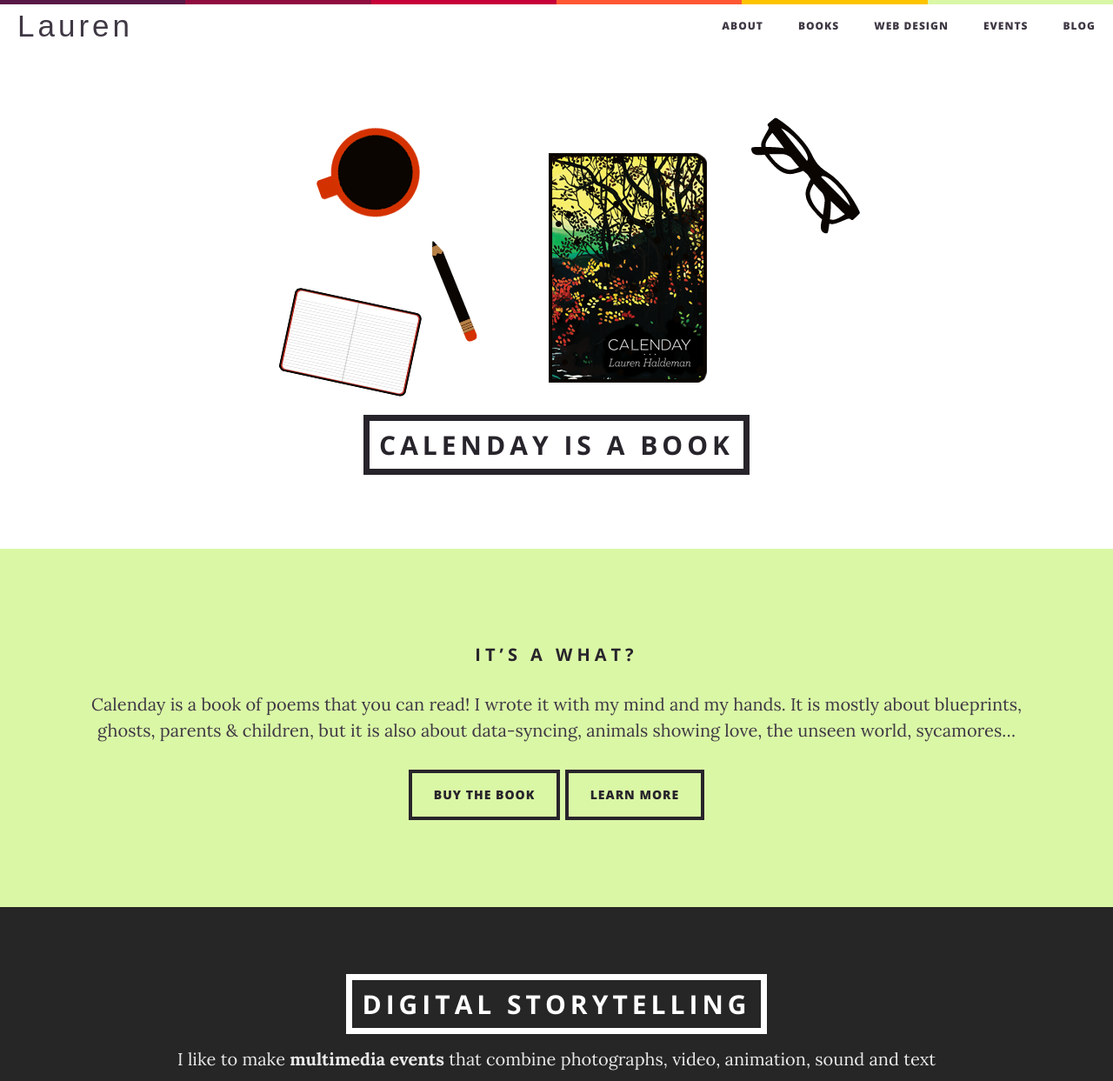
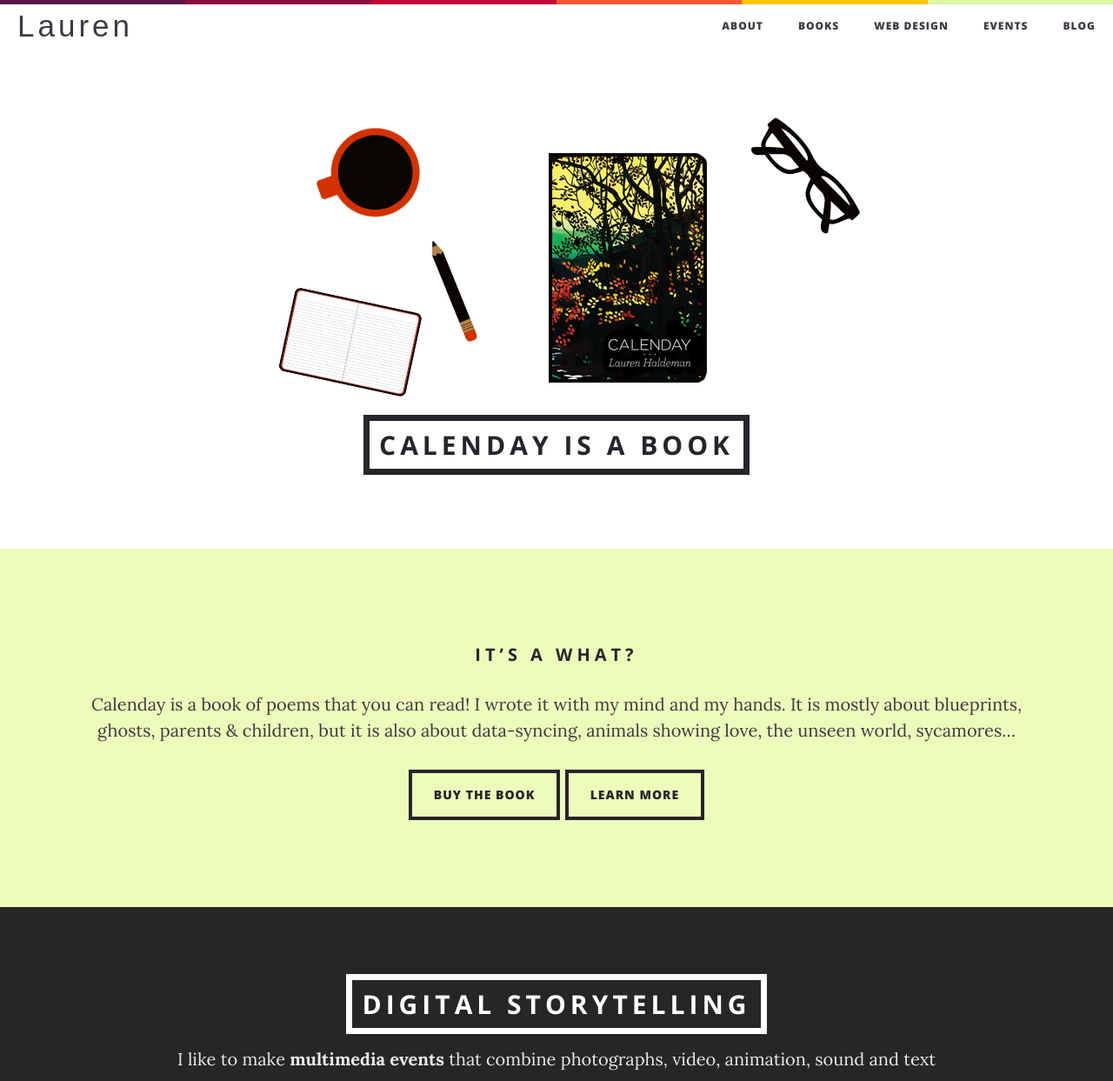
Before and after one commit to laurenhaldeman/laurenhaldeman.github.io, a Jekyll site: the page built from calenday.html, in a window 1280 px wide. Shown: the top 1243 px of the page at 87% size. Built offline with Jekyll 4.4.1, drawn with Linux system fonts in a browser that asks for light colours; nearby versions of some CDN libraries; some web fonts are replaced; comment, search, counter and statistics services are not loaded; grey boxes are pictures that could not be loaded.

```diff
--- a/css/creative.css
+++ b/css/creative.css
@@ -1,7 +1,7 @@
 body {
   font-family: 'Lora', 'Times New Roman', serif;
   font-size: 20px;
-  color: #3f3844;
+  color: #fff;
 
 }
 p {
@@ -43,7 +43,7 @@
 }
 
 h1.large {
-font-size: 38px;
+font-size: 40px;
 line-height: 50px;
 font-family: 'Open Sans', 'Helvetica Neue', Helvetica, Arial, sans-serif;
 font-weight: 500;
@@ -102,8 +102,7 @@
 }
 
 /* GLOBALS */
-.glow {background: rgb(218, 247, 166) !important; color: #3f3844 !important;}
-.paper {background: #fff5ce; !important;}
+.glow {background: #edfbba !important; color: #3f3844 !important;}
 .dark {background: #262626; color: white;}
 .white {background: #f7f7f7 !important;}
 .dark h1.border {border-color: white; color: white;}
@@ -120,10 +119,6 @@
 .drawn {letter-spacing: 5px; font-family: 'Londrina Solid', sans-serif;}
 
 .typer-section {text-align: center;}
-
-#mc_embed_signup {text-align: center;}
-
-
 /* NAV BAR */
 
 .navbar-default {background: white;}
```
